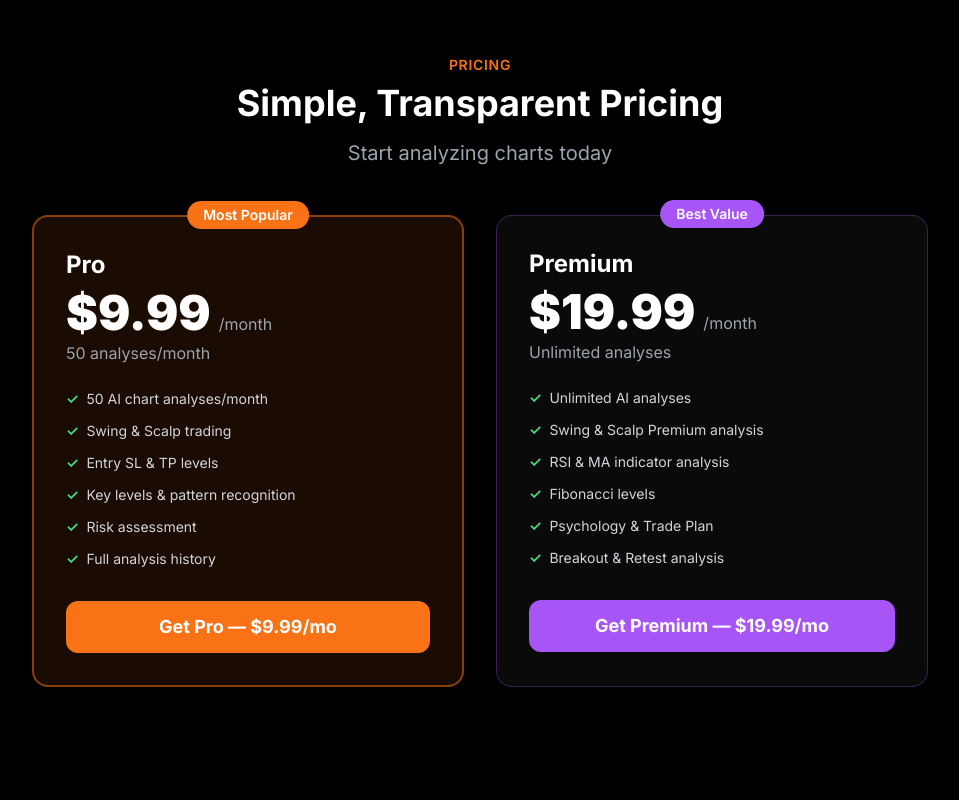
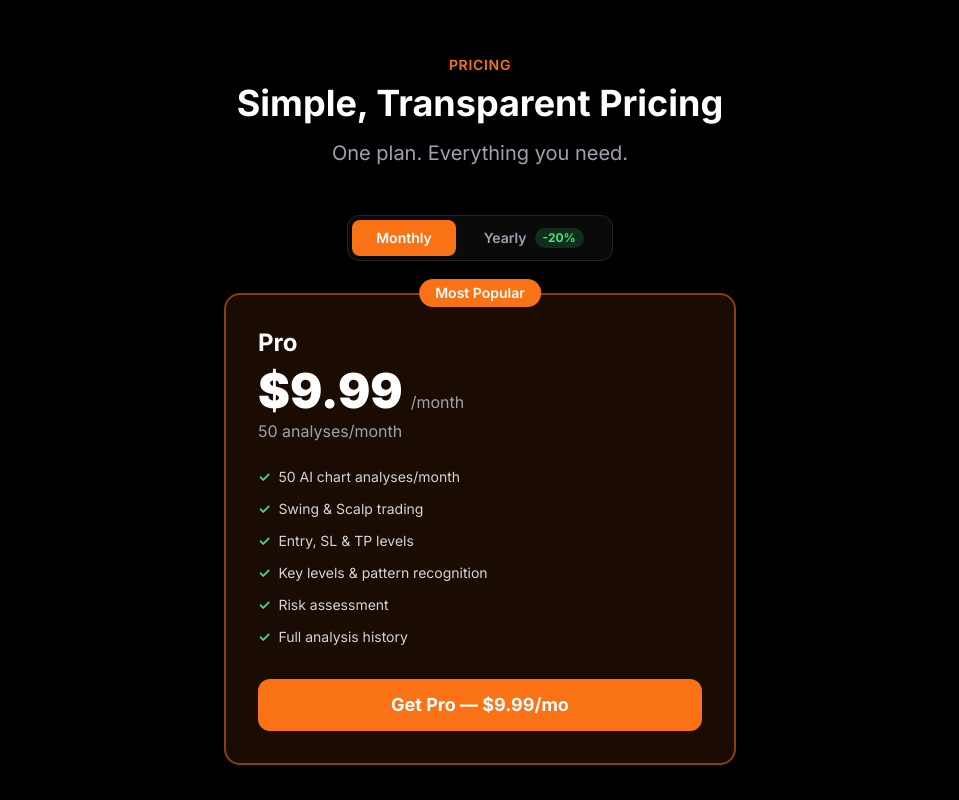
Before and after one commit to rochicenat/tradeflow-ai-frontend, a Next.js app: page / in a window 1280 px wide. Shown: the part 3600-4400 px from the top of the page, without its empty margins (160-1119 px from the left). Built offline with nearby package versions, Linux system fonts and the light colour scheme.

Commit message:
feat: homepage pricing - single Pro plan with monthly/yearly toggle

```diff
--- a/app/page.tsx
+++ b/app/page.tsx
@@ -35,6 +35,53 @@ function AnimatedCounter({ end, duration = 2000, suffix = '' }: { end: number; d
   return <div ref={ref}>{count.toLocaleString()}{suffix}</div>
 }
 
+
+
+function PricingCard() {
+  const [billing, setBilling] = useState<'monthly' | 'yearly'>('monthly');
+  const features = [
+    '50 AI chart analyses/month',
+    'Swing & Scalp trading',
+    'Entry, SL & TP levels',
+    'Key levels & pattern recognition',
+    'Risk assessment',
+    'Full analysis history',
+  ];
+  return (
+    <div>
+      <div className="flex items-center justify-center mb-8">
+        <div className="bg-[#0A0A0A] border border-[#252525] rounded-xl p-1 flex items-center gap-1">
+          <button onClick={() => setBilling('monthly')}
+            className={`px-6 py-2 rounded-lg text-sm font-semibold transition ${billing === 'monthly' ? 'bg-orange-500 text-white' : 'text-gray-400 hover:text-white'}`}>
+            Monthly
+          </button>
+          <button onClick={() => setBilling('yearly')}
+            className={`px-6 py-2 rounded-lg text-sm font-semibold transition flex items-center gap-2 ${billing === 'yearly' ? 'bg-orange-500 text-white' : 'text-gray-400 hover:text-white'}`}>
+            Yearly
+            <span className="bg-green-500/20 text-green-400 text-xs px-2 py-0.5 rounded-full font-bold">-20%</span>
+          </button>
+        </div>
+      </div>
+      <div className="bg-orange-500/10 border-2 border-orange-500/50 rounded-2xl p-8 relative">
+        <div className="absolute -top-4 left-1/2 -translate-x-1/2 bg-orange-500 text-white px-4 py-1 rounded-full text-sm font-semibold whitespace-nowrap">Most Popular</div>
+        <h3 className="text-2xl font-bold text-white mb-2">Pro</h3>
+        <div className="flex items-baseline gap-2 mb-1">
+          <span className="text-5xl font-black text-white">${billing === 'monthly' ? '9.99' : '7.99'}</span>
+          <span className="text-gray-400">/month</span>
+        </div>
+        {billing === 'yearly' && <div className="text-green-400 text-sm mb-1 font-medium">Billed $95/year — save $25/year</div>}
+        <div className="text-gray-400 mb-6">50 analyses/month</div>
+        <ul className="space-y-3 mb-8">
+          {features.map((f, i) => (<li key={i} className="flex items-center gap-2 text-gray-300 text-sm"><span className="text-green-400 font-bold">✓</span> {f}</li>))}
+        </ul>
+        <a href={billing === 'monthly' ? '/signup?plan=pro' : '/signup?plan=pro-yearly'}
+          className="block w-full py-3 rounded-xl font-bold text-center bg-orange-500 text-white hover:bg-orange-600 transition text-lg">
+          Get Pro — ${billing === 'monthly' ? '9.99/mo' : '7.99/mo'}
+        </a>
+      </div>
+    </div>
+  );
+}
 
 export default function Home() {
 
@@ -203,30 +250,13 @@ export default function Home() {
       </section>
 
       <section id="pricing" className="py-20 px-4">
-        <div className="max-w-4xl mx-auto">
+        <div className="max-w-lg mx-auto">
           <div className="text-center mb-12">
             <p className="text-sm text-orange-500 font-semibold mb-2 uppercase tracking-wider">Pricing</p>
             <h2 className="text-4xl font-bold text-white mb-4">Simple, Transparent Pricing</h2>
-            <p className="text-xl text-gray-400">Start analyzing charts today</p>
+            <p className="text-xl text-gray-400">One plan. Everything you need.</p>
           </div>
-          <div className="grid grid-cols-1 md:grid-cols-2 gap-8">
-            <div className="bg-orange-500/10 border-2 border-orange-500/50 rounded-2xl p-8 relative">
-              <div className="absolute -top-4 left-1/2 -translate-x-1/2 bg-orange-500 text-white px-4 py-1 rounded-full text-sm font-semibold whitespace-nowrap">Most Popular</div>
-              <h3 className="text-2xl font-bold text-white mb-2">Pro</h3>
-              <div className="flex items-baseline gap-2 mb-1"><span className="text-5xl font-black text-white">$9.99</span><span className="text-gray-400">/month</span></div>
-              <div className="text-gray-400 mb-6">50 analyses/month</div>
-              <ul className="space-y-3 mb-8">{"50 AI chart analyses/month,Swing & Scalp trading,Entry SL & TP levels,Key levels & pattern recognition,Risk assessment,Full analysis history".split(",").map((f: string, i: number) => (<li key={i} className="flex items-center gap-2 text-gray-300 text-sm"><span className="text-green-400 font-bold">✓</span> {f}</li>))}</ul>
-              <a href="/signup?plan=pro" className="block w-full py-3 rounded-xl font-bold text-center bg-orange-500 text-white hover:bg-orange-600 transition text-lg">Get Pro — $9.99/mo</a>
-            </div>
-            <div className="bg-[#0A0A0A] border border-purple-500/30 rounded-2xl p-8 relative">
-              <div className="absolute -top-4 left-1/2 -translate-x-1/2 bg-purple-500 text-white px-4 py-1 rounded-full text-sm font-semibold whitespace-nowrap">Best Value</div>
-              <h3 className="text-2xl font-bold text-white mb-2">Premium</h3>
-              <div className="flex items-baseline gap-2 mb-1"><span className="text-5xl font-black text-white">$19.99</span><span className="text-gray-400">/month</span></div>
-              <div className="text-gray-400 mb-6">Unlimited analyses</div>
-              <ul className="space-y-3 mb-8">{"Unlimited AI analyses,Swing & Scalp Premium analysis,RSI & MA indicator analysis,Fibonacci levels,Psychology & Trade Plan,Breakout & Retest analysis".split(",").map((f: string, i: number) => (<li key={i} className="flex items-center gap-2 text-gray-300 text-sm"><span className="text-green-400 font-bold">✓</span> {f}</li>))}</ul>
-              <a href="/signup?plan=premium" className="block w-full py-3 rounded-xl font-bold text-center bg-purple-500 text-white hover:bg-purple-600 transition text-lg">Get Premium — $19.99/mo</a>
-            </div>
-          </div>
+          <PricingCard />
         </div>
       </section>
 
```
